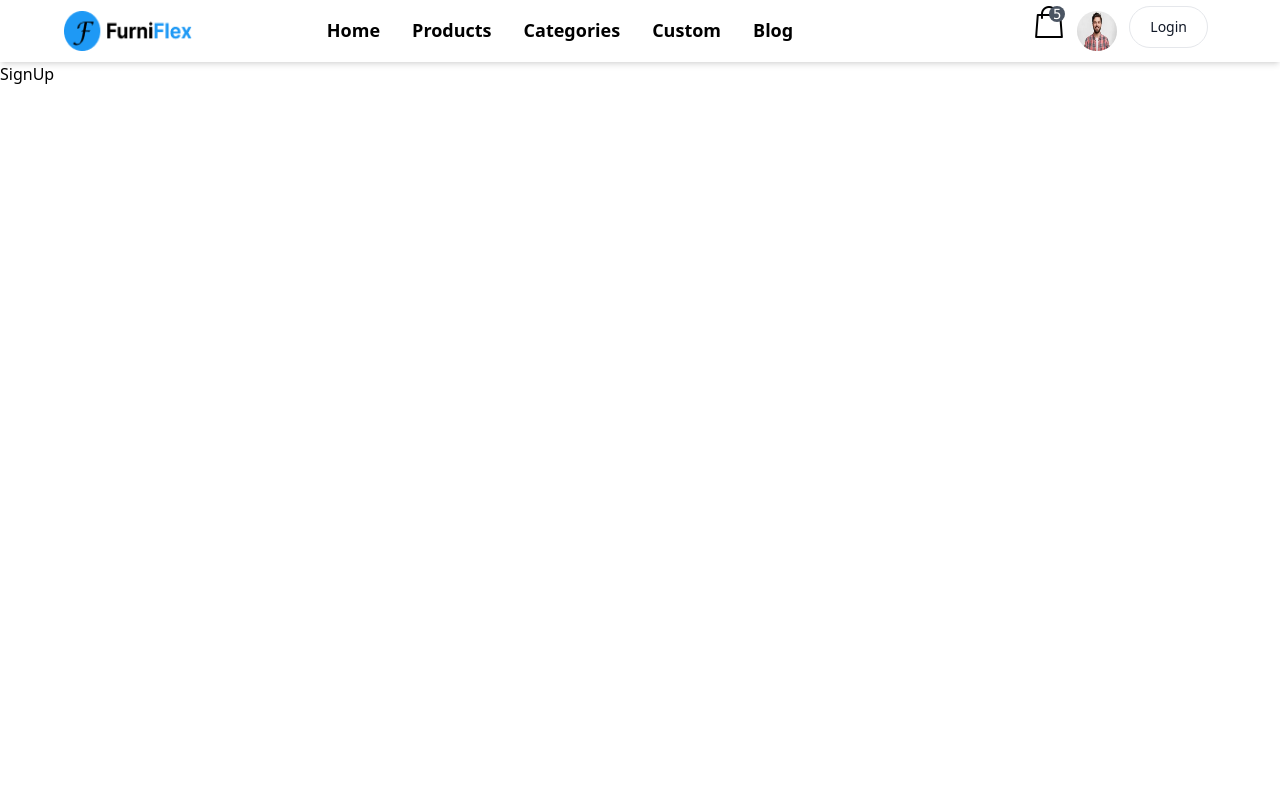
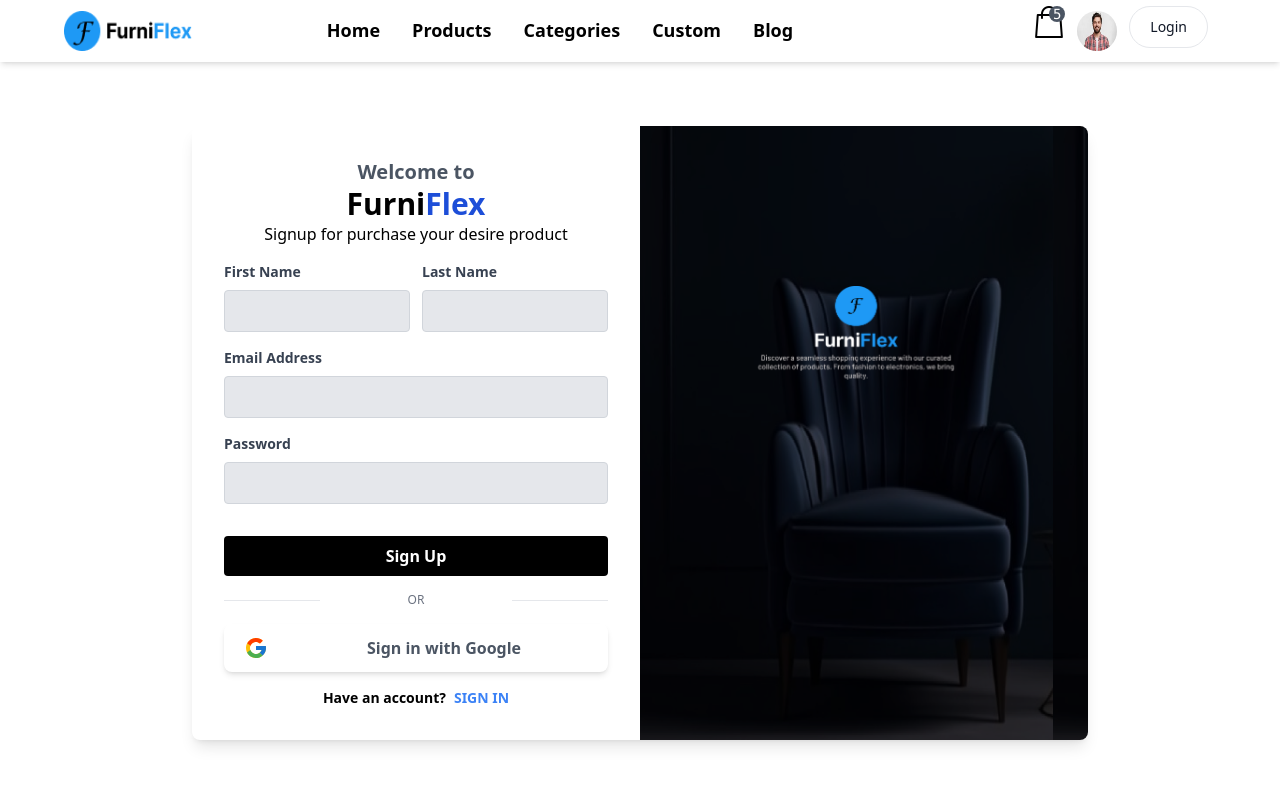
Before and after one commit to PranoySarker/FurnitureMart, a React (Vite) app: page /signup in a window 1280 px wide. Shown: the top 786 px of the page. Built offline with nearby package versions, Linux system fonts and the light colour scheme.

Commit message:
create user auth context basic structure

```diff
--- /dev/null
+++ b/src/context/authContext.js
@@ -0,0 +1,11 @@
+import { createContext, useState } from "react";
+
+const AuthContext = createContext();
+
+export const AuthProvider = ({ children }) => {
+  const [user, setUser] = useState([]);
+
+  return <AuthContext.Provider>{children}</AuthContext.Provider>;
+};
+
+export default AuthContext;
--- a/src/page/Login.jsx
+++ b/src/page/Login.jsx
@@ -1,4 +1,5 @@
 import React from "react";
+import { Link } from "react-router-dom";
 
 const Login = () => {
   return (
@@ -78,12 +79,12 @@
           </a>
 
           <div className="mt-4 flex items-center justify-center">
-            <a href="#" className="text-sm text-black font-bold ">
+            <Link to="/signup" className="text-sm text-black font-bold ">
               Or need an account?
               <span className="font-semibold text-blue-500 uppercase ml-2">
                 sign up
               </span>
-            </a>
+            </Link>
           </div>
         </div>
         <div
--- a/src/page/SignUp.jsx
+++ b/src/page/SignUp.jsx
@@ -1,7 +1,129 @@
 import React from "react";
+import { Link } from "react-router-dom";
 
 const SignUp = () => {
-  return <div>SignUp</div>;
+  return (
+    <div className="py-16">
+      <div className="flex bg-white rounded-lg shadow-lg overflow-hidden mx-auto max-w-sm lg:max-w-4xl">
+        <div className="w-full p-8 lg:w-1/2">
+          <div className="text-center">
+            <h1 className="text-xl font-semibold text-gray-600 ">Welcome to</h1>
+            <h1 className="text-3xl text-black font-bold">
+              Furni<span className="text-blue-700">Flex</span>
+            </h1>
+            <p>Signup for purchase your desire product</p>
+          </div>
+
+          <div className="mt-4 flex gap-3">
+            <div className="">
+              <label className="block text-gray-700 text-sm font-bold mb-2">
+                First Name
+              </label>
+              <input
+                className="bg-gray-200 text-gray-700 focus:outline-none focus:shadow-outline border border-gray-300 rounded py-2 px-4 block w-full appearance-none"
+                type="email"
+              />
+            </div>
+            <div>
+              <label className="block text-gray-700 text-sm font-bold mb-2">
+                Last Name
+              </label>
+              <input
+                className="bg-gray-200 text-gray-700 focus:outline-none focus:shadow-outline border border-gray-300 rounded py-2 px-4 block w-full appearance-none"
+                type="email"
+              />
+            </div>
+          </div>
+          <div className="mt-4">
+            <label className="block text-gray-700 text-sm font-bold mb-2">
+              Email Address
+            </label>
+            <input
+              className="bg-gray-200 text-gray-700 focus:outline-none focus:shadow-outline border border-gray-300 rounded py-2 px-4 block w-full appearance-none"
+              type="email"
+            />
+          </div>
+          <div className="mt-4">
+            <label className="block text-gray-700 text-sm font-bold mb-2">
+              Password
+            </label>
+            <input
+              className="bg-gray-200 text-gray-700 focus:outline-none focus:shadow-outline border border-gray-300 rounded py-2 px-4 block w-full appearance-none"
+              type="password"
+            />
+          </div>
+
+          <div className="mt-8">
+            <button className="bg-black text-white font-bold py-2 px-4 w-full rounded hover:bg-gray-800">
+              Sign Up
+            </button>
+          </div>
+
+          <div className="mt-4 flex items-center justify-between">
+            <span className="border-b w-1/5 lg:w-1/4"></span>
+            <a href="#" className="text-xs text-center text-gray-500 uppercase">
+              OR
+            </a>
+            <span className="border-b w-1/5 lg:w-1/4"></span>
+          </div>
+
+          <a
+            href="#"
+            className="flex items-center justify-center mt-4 text-white rounded-lg shadow-md hover:bg-gray-100"
+          >
+            <div className="px-4 py-3">
+              <svg className="h-6 w-6" viewBox="0 0 40 40">
+                <path
+                  d="M36.3425 16.7358H35V16.6667H20V23.3333H29.4192C28.045 27.2142 24.3525 30 20 30C14.4775 30 10 25.5225 10 20C10 14.4775 14.4775 9.99999 20 9.99999C22.5492 9.99999 24.8683 10.9617 26.6342 12.5325L31.3483 7.81833C28.3717 5.04416 24.39 3.33333 20 3.33333C10.7958 3.33333 3.33335 10.7958 3.33335 20C3.33335 29.2042 10.7958 36.6667 20 36.6667C29.2042 36.6667 36.6667 29.2042 36.6667 20C36.6667 18.8825 36.5517 17.7917 36.3425 16.7358Z"
+                  fill="#FFC107"
+                />
+                <path
+                  d="M5.25497 12.2425L10.7308 16.2583C12.2125 12.59 15.8008 9.99999 20 9.99999C22.5491 9.99999 24.8683 10.9617 26.6341 12.5325L31.3483 7.81833C28.3716 5.04416 24.39 3.33333 20 3.33333C13.5983 3.33333 8.04663 6.94749 5.25497 12.2425Z"
+                  fill="#FF3D00"
+                />
+                <path
+                  d="M20 36.6667C24.305 36.6667 28.2167 35.0192 31.1742 32.34L26.0159 27.975C24.3425 29.2425 22.2625 30 20 30C15.665 30 11.9842 27.2359 10.5975 23.3784L5.16254 27.5659C7.92087 32.9634 13.5225 36.6667 20 36.6667Z"
+                  fill="#4CAF50"
+                />
+                <path
+                  d="M36.3425 16.7358H35V16.6667H20V23.3333H29.4192C28.7592 25.1975 27.56 26.805 26.0133 27.9758C26.0142 27.975 26.015 27.975 26.0158 27.9742L31.1742 32.3392C30.8092 32.6708 36.6667 28.3333 36.6667 20C36.6667 18.8825 36.5517 17.7917 36.3425 16.7358Z"
+                  fill="#1976D2"
+                />
+              </svg>
+            </div>
+            <h1 className="px-4 py-3 w-5/6 text-center text-gray-600 font-bold">
+              Sign in with Google
+            </h1>
+          </a>
+
+          <div className="mt-4 flex items-center justify-center">
+            <Link to="/login" className="text-sm text-black font-bold ">
+              Have an account?
+              <span className="font-semibold text-blue-500 uppercase ml-2">
+                sign in
+              </span>
+            </Link>
+          </div>
+        </div>
+        <div
+          className="hidden lg:block lg:w-1/2 bg-cover"
+          style={{
+            backgroundImage: `url("./images/furniture.png")`,
+            objectFit: "cover",
+            backgroundSize: "contain",
+          }}
+        >
+          <div>
+            <img
+              src="./images/Frame.png"
+              alt=""
+              className="w-52 relative top-40 left-28"
+            />
+          </div>
+        </div>
+      </div>
+    </div>
+  );
 };
 
 export default SignUp;
```
